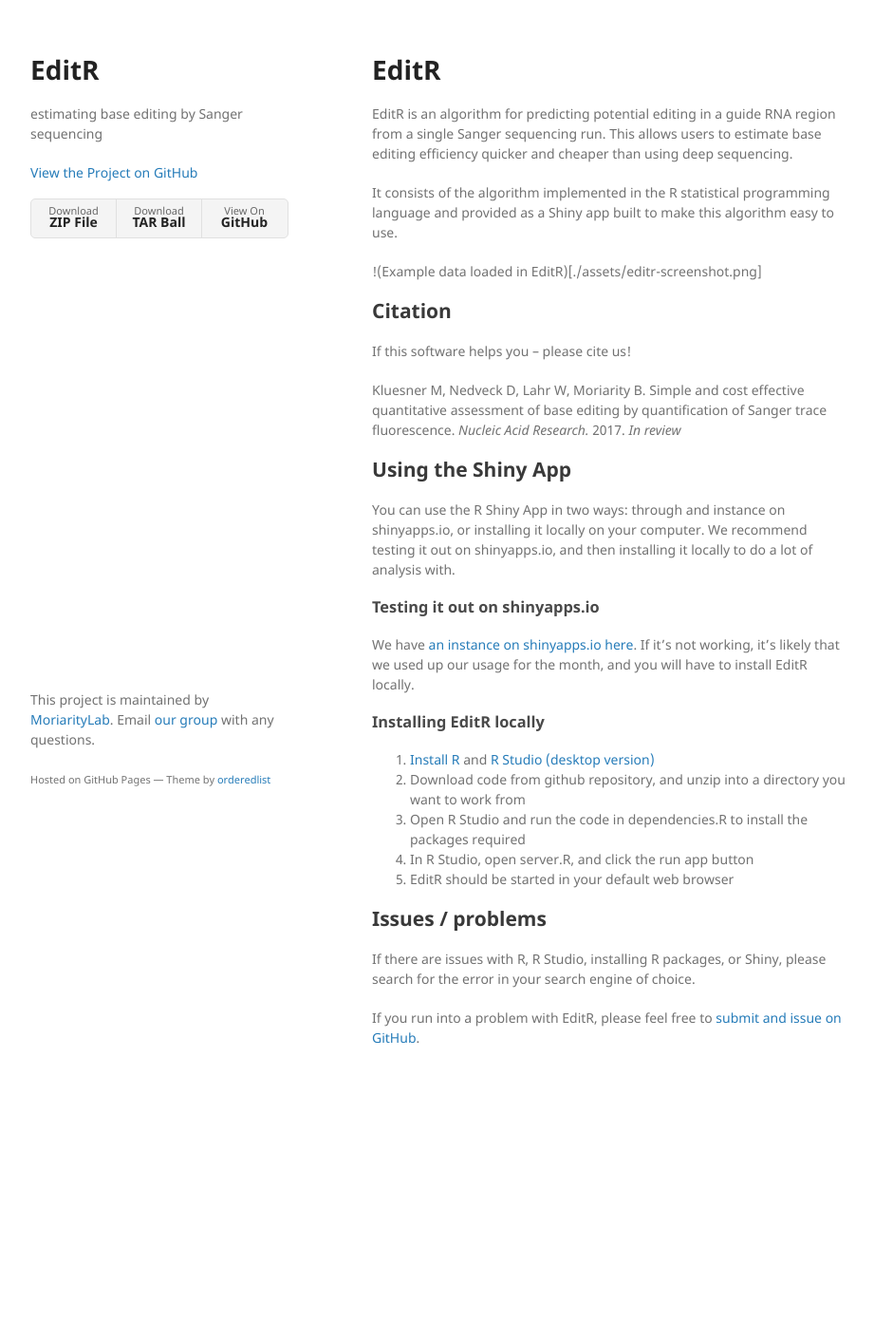
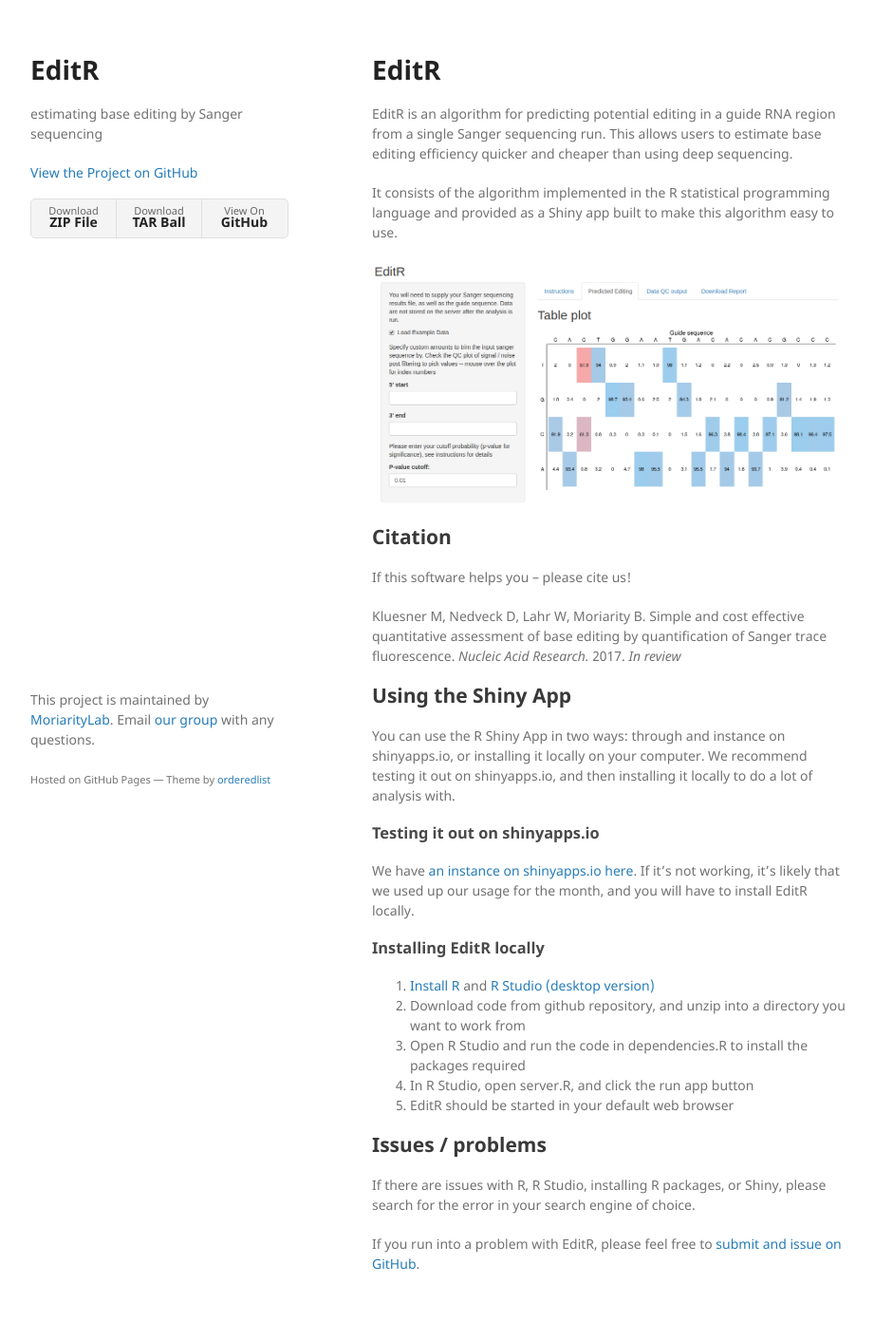
Before and after one commit to MoriarityLab/EditR, a Jekyll site: the page built from docs/index.md, in a window 1280 px wide. Shown: the whole page at 95% size, without its empty margins (178-1099 px from the left). Built offline with Jekyll 4.4.1, drawn with Linux system fonts in a browser that asks for light colours; our own code applies the rules of GitHub Pages for plain Markdown files; before the commit the page ends 1173 px from its top, so only the background shows below that.

Commit message:
fixed inline image syntax

```diff
--- a/docs/index.md
+++ b/docs/index.md
@@ -12,7 +12,7 @@
 
 
 
-!(Example data loaded in EditR)[./assets/editr-screenshot.png]
+![Example data loaded in EditR](./assets/editr-screenshot.png)
 
 
 
```
